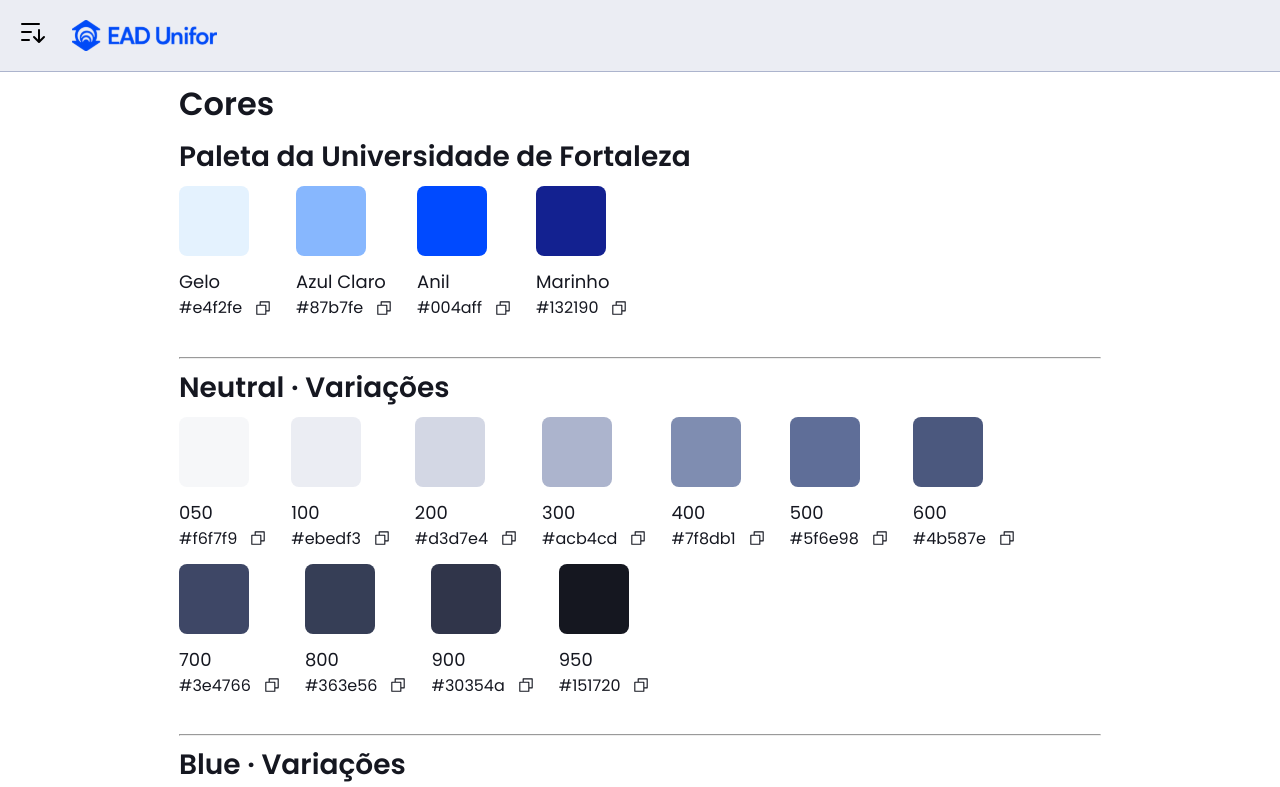
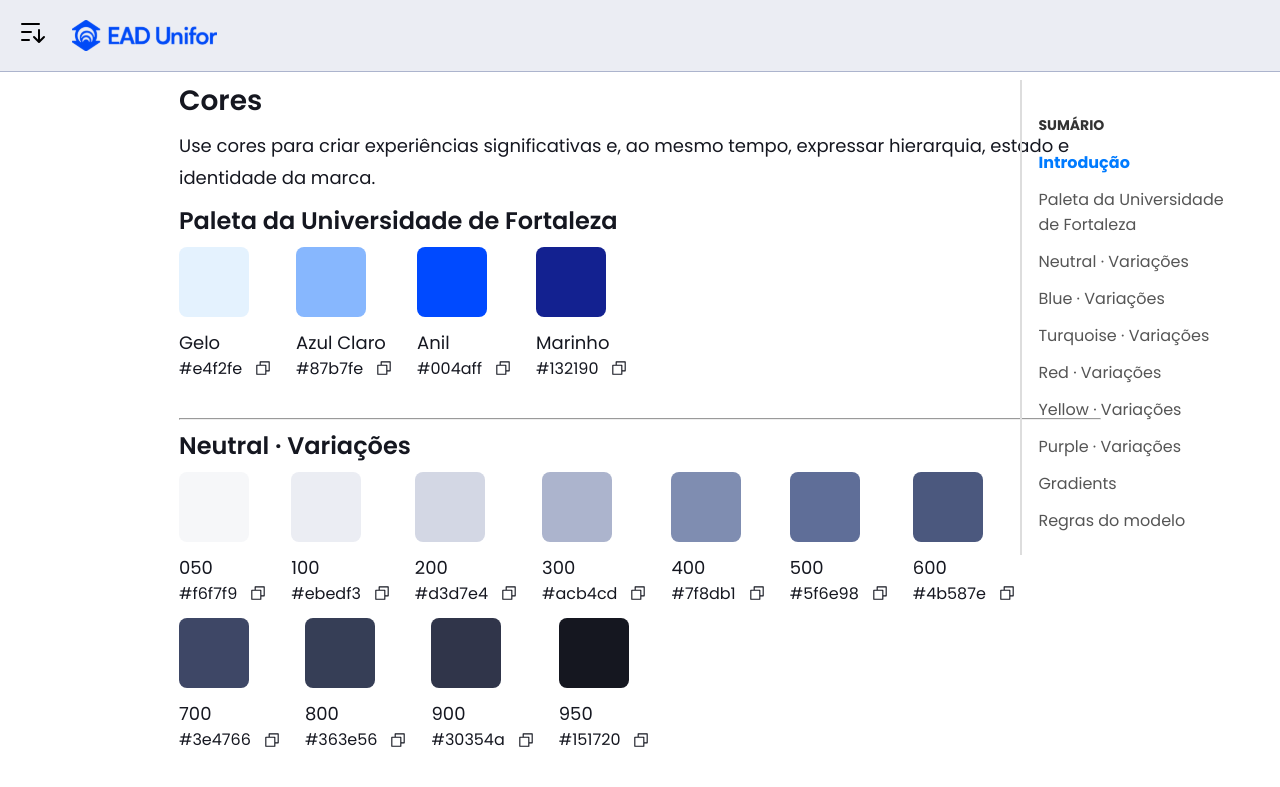
Before and after one commit to luanaforte/Design_System-EADedo, a React (Vite) app: page /Fundamentos/Cores in a window 1280 px wide. Shown: the top 787 px of the page. Built offline with nearby package versions, Linux system fonts and the light colour scheme; a web font is replaced by a local one.

Commit message:
classe das bordas

```diff
--- a/src/App.css
+++ b/src/App.css
@@ -351,7 +351,6 @@ body {
   height: 7.5rem;
   border-radius: 1rem;
   background: var(--Branco);
-  margin-bottom: 1.785rem;
   position: relative;
 }
 
--- a/src/EaDedo/components/Avatar/Avatar.css
+++ b/src/EaDedo/components/Avatar/Avatar.css
@@ -121,7 +121,7 @@
   color: var(--color-neutral-950);
   font-size: var(--font-size-p);
   font-weight: var(--font-weight-regular);
-  line-height: var(--line-height-tight);
+  /* line-height: var(--line-height-tight); */
   font-family: var(--font-family-body);
   margin: 0;
 }
--- a/src/EaDedo/fundamentals/Border/Border.css
+++ b/src/EaDedo/fundamentals/Border/Border.css
@@ -9,8 +9,143 @@
   --radius-150: 1.5rem;
 }
 
+
+.radius__full {
+  border-radius: var(--radius-full);
+}
+
+.radius__025 {
+  border-radius: var(--radius-025);
+}
+
+.radius__050 {
+  border-radius: var(--radius-050);
+}
+
+.radius__075 {
+  border-radius: var(--radius-075);
+}
+
+.radius__100 {
+  border-radius: var(--radius-100);
+}
+
+.radius__125 {
+  border-radius: var(--radius-125);
+}
+
+.radius__150 {
+  border-radius: var(--radius-150);
+}
+
 /* border color */
-/* tem important pq se não a cor não pega */
+/* ANIL */
+.border-color-anil {
+  border-color: #004aff !important;
+}
+
+.border-color-marinho {
+  border-color: #132190 !important;
+}
+
+/* NEUTRAL */
+.border-color-neutral-300 {
+  border-color: #acb4cd !important;
+}
+
+.border-color-neutral-600 {
+  border-color: #4b587e !important;
+}
+
+.border-color-neutral-900 {
+  border-color: #30354a !important;
+}
+
+.border-color-neutral-950 {
+  border-color: #151720 !important;
+}
+
+/* BLUE */
+.border-color-blue-300 {
+  border-color: #8ab3ff !important;
+}
+
 .border-color-blue-600 {
-  border-color: var(--color-blue-600) !important;
+  border-color: #1529ff !important;
 }
+
+.border-color-blue-900 {
+  border-color: #132190 !important;
+}
+
+.border-color-blue-950 {
+  border-color: #0c135a !important;
+}
+
+/* TURQUOISE */
+.border-color-turquoise-300 {
+  border-color: #60e8d2 !important;
+}
+
+.border-color-turquoise-600 {
+  border-color: #0f9285 !important;
+}
+
+.border-color-turquoise-900 {
+  border-color: #144d49 !important;
+}
+
+.border-color-turquoise-950 {
+  border-color: #052e2d !important;
+}
+
+/* RED */
+.border-color-red-300 {
+  border-color: #fda4a4 !important;
+}
+
+.border-color-red-600 {
+  border-color: #dd2525 !important;
+}
+
+.border-color-red-900 {
+  border-color: #801c1c !important;
+}
+
+.border-color-red-950 {
+  border-color: #450a0a !important;
+}
+
+/* YELLOW */
+.border-color-yellow-300 {
+  border-color: #fcd34d !important;
+}
+
+.border-color-yellow-600 {
+  border-color: #d97706 !important;
+}
+
+.border-color-yellow-900 {
+  border-color: #78350f !important;
+}
+
+.border-color-yellow-950 {
+  border-color: #451a03 !important;
+}
+
+/* PURPLE */
+.border-color-purple-300 {
+  border-color: #c7bbf7 !important;
+}
+
+.border-color-purple-600 {
+  border-color: #7f49de !important;
+}
+
+.border-color-purple-900 {
+  border-color: #4d278b !important;
+}
+
+.border-color-purple-950 {
+  border-color: #2f175e !important;
+}
--- a/src/EaDedo/fundamentals/Border/Border.jsx
+++ b/src/EaDedo/fundamentals/Border/Border.jsx
@@ -32,7 +32,7 @@ const CardBorderRadius = ({ name, radius }) => {
 	const [copiedRadius, setCopiedRadius] = useState(false);
 
 	return (
-		<main className="flexbox__center--column-center">
+		<div className="flexbox__center--column-center">
 			<div
 				className="card--radius"
 				onClick={() => copyToClipboard(radius, setCopiedRadius)}
@@ -53,7 +53,7 @@ const CardBorderRadius = ({ name, radius }) => {
 					{copiedRadius ? <Check size={18} /> : <Copy size={18} />}
 				</p>
 			</div>
-		</main>
+		</div>
 	);
 };
 
--- a/src/EaDedo/fundamentals/Cores/Cores.jsx
+++ b/src/EaDedo/fundamentals/Cores/Cores.jsx
@@ -1,9 +1,53 @@
+import React, { useState } from "react";
 import { Check, Copy } from "@phosphor-icons/react";
-import React from "react";
+import "./Cores.css";
+import TableOfContents from "../../../components/TableOfContents";
 
-import { useState } from "react";
-import "./Cores.css";
+// Utilitários
+const extractColorValues = (color) =>
+	color.startsWith("linear-gradient")
+		? color.replace(/^linear-gradient\(|\)$/g, "")
+		: color;
 
+const copyToClipboard = (text, onSuccess) => {
+	navigator.clipboard
+		.writeText(text)
+		.then(() => {
+			onSuccess(true);
+			setTimeout(() => onSuccess(false), 2000);
+		})
+		.catch((err) => console.error("Failed to copy:", err));
+};
+
+// Componentes
+const ColorCard = ({ name, color }) => {
+	const [copied, setCopied] = useState(false);
+	const colorValue = extractColorValues(color);
+
+	const handleCopy = () => copyToClipboard(colorValue, setCopied);
+
+	return (
+		<div className="color-card">
+			<div
+				className="color-card__box"
+				style={{ background: color }}
+				onClick={handleCopy}>
+				{copied ? (
+					<Check className="copied-icon" size={16} />
+				) : (
+					<Copy className="copied-icon copied-icon__hover" size={16} />
+				)}
+			</div>
+			<p className="paragraph--medium margin-0">{name}</p>
+			<p className="font-size-sm margin-0 flexbox__center" onClick={handleCopy}>
+				{colorValue}
+				{copied ? <Check size={18} /> : <Copy size={18} />}
+			</p>
+		</div>
+	);
+};
+
+// Dados
 const groupedColors = {
 	"Paleta da Universidade de Fortaleza": [
 		{ name: "Gelo", color: "#e4f2fe" },
@@ -106,70 +150,69 @@ const groupedColors = {
 	],
 };
 
-const extractColorValues = (gradient) => {
-	return gradient.replace(/^linear-gradient\(|\)$/g, "");
-};
+// Gera IDs consistentes
+const generateId = (text) =>
+	text
+		.toLowerCase()
+		.replace(/ · /g, "_")
+		.replace(/\s+/g, "_")
+		.normalize("NFD")
+		.replace(/[\u0300-\u036f]/g, "");
 
-const copyToClipboard = (text, setCopiedText) => {
-	navigator.clipboard
-		.writeText(text)
-		.then(() => {
-			setCopiedText(true);
-			setTimeout(() => {
-				setCopiedText(false);
-			}, 2000);
-		})
-		.catch((err) => {
-			console.error("Failed to copy: ", err);
-		});
-};
-
-const ColorCard = ({ name, color }) => {
-	const [copiedColor, setCopiedColor] = useState(false);
-	const colorValues = extractColorValues(color);
+export default function Cores() {
+	const headings = [
+		{ id: "Introducao", label: "Introdução" },
+		...Object.keys(groupedColors).map((key) => ({
+			id: generateId(key),
+			label: key,
+		})),
+		{ id: "RegrasDoModelo", label: "Regras do modelo" },
+	];
 
 	return (
-		<div className="color-card">
-			<div
-				className="color-card__box"
-				onClick={() => copyToClipboard(colorValues, setCopiedColor)}
-				style={{ background: color }}>
-				{copiedColor ? (
-					<Check className="copied-icon" size={16} />
-				) : (
-					<Copy className="copied-icon copied-icon__hover" size={16} />
-				)}
-			</div>
-			<p className="paragraph--medium margin-0">{name}</p>
-			<p
-				className="font-size-sm margin-0 flexbox__center"
-				onClick={() => copyToClipboard(colorValues, setCopiedColor)}>
-				{colorValues}
-				{copiedColor ? <Check size={18} /> : <Copy size={18} />}
+		<div className="container-xl">
+			<h3 className="heading3" id="Introducao">
+				Cores
+			</h3>
+			<p className="paragraph">
+				Use cores para criar experiências significativas e, ao mesmo tempo,
+				expressar hierarquia, estado e identidade da marca.
 			</p>
-		</div>
-	);
-};
 
-export default function Cores() {
+			{Object.entries(groupedColors).map(([group, colors]) => {
+				const id = generateId(group);
 				return (
-		<main className="container-xl">
-			<h2 className="heading2">Cores</h2>
-			{Object.keys(groupedColors).map((group) => (
-				<div key={group}>
-					<h3 className="font-family-Manrope heading3">{group}</h3>
+					<section key={group} aria-labelledby={id} className="color-group">
+						<h4 className="heading4" id={id}>
+							{group}
+						</h4>
 						<div className="colors-container">
-						{groupedColors[group].map((colorObject, index) => (
-							<ColorCard
-								key={index}
-								name={colorObject.name}
-								color={colorObject.color}
-							/>
+							{colors.map(({ name, color }) => (
+								<ColorCard key={name} name={name} color={color} />
 							))}
 						</div>
 						<hr />
+					</section>
+				);
+			})}
+			<h3 className="heading3" id="RegrasDoModelo">
+				Regras do modelo
+			</h3>
+			<p className="paragraph">
+				Para produzir interfaces para web não precisamos de todas as cores, numa
+				interface, podemos fazer o uso de 4 tons principais: 100, 300, 600 e 900
+			</p>
+			<ul className="list-ul">
+				<li className="list-item">
+					<b>Background de cards:</b> Cores da paleta que estão no tom de 100,
+					como por exemplo: neutral-100, blue-100, turquoise-100
+				</li>
+				<li className="list-item">
+					<b>Títulos e destaques:</b> Cores da paleta que estão no tom de 600,
+					como por exemplo: yellow-600, blue-600, turquoise-600
+				</li>
+			</ul>
+			<TableOfContents headings={headings} />
 		</div>
-			))}
-		</main>
 	);
 }
--- a/src/EaDedo/fundamentals/Elevation/Elevation.jsx
+++ b/src/EaDedo/fundamentals/Elevation/Elevation.jsx
@@ -34,7 +34,7 @@ const CardElevation = ({ name, elevation }) => {
 	const [copiedElevation, setCopiedElevation] = useState(false);
 
 	return (
-		<main>
+		<div className="flexbox__center--column-center">
 			<div
 				className="card--elevation"
 				onClick={() => copyToClipboard(elevation, setCopiedElevation)}
@@ -47,21 +47,29 @@ const CardElevation = ({ name, elevation }) => {
 			</div>
 			<div className="flexbox__center">
 				<p className="paragraph--medium margin-0">{name}</p>
-				<p
-					className="font-size-sm margin-0"
+				<div
+					className="flexbox__center"
 					onClick={() => copyToClipboard(elevation, setCopiedElevation)}>
 					{copiedElevation ? <Check size={18} /> : <Copy size={18} />}
-				</p>
+				</div>
 			</div>
-		</main>
+		</div>
 	);
 };
 
 export default function Elevation() {
 	return (
 		<div className="container_lg">
-			<h2>Elevation</h2>
-			<div className="flexbox__wrap">
+			<h3 className="heading3" id="Introducao">
+				Elevation
+			</h3>
+			<p className="paragraph margin__bottom--default">
+				A maioria das elevações consiste em superfícies e sombras. Juntas,
+				superfícies e sombras dão a impressão de elevação ou profundidade. As
+				elevações podem guiar o foco por meio de camadas ou indicar que a IU
+				pode ser rolada, deslizada ou arrastada.
+			</p>
+			<div className="flexbox__around--center">
 				{elevations.map((elevationObject, index) => (
 					<CardElevation
 						key={index}
```
Also changed, not shown: public/inject-assets.js. Lines whose indentation alone changed are shown as unchanged.
